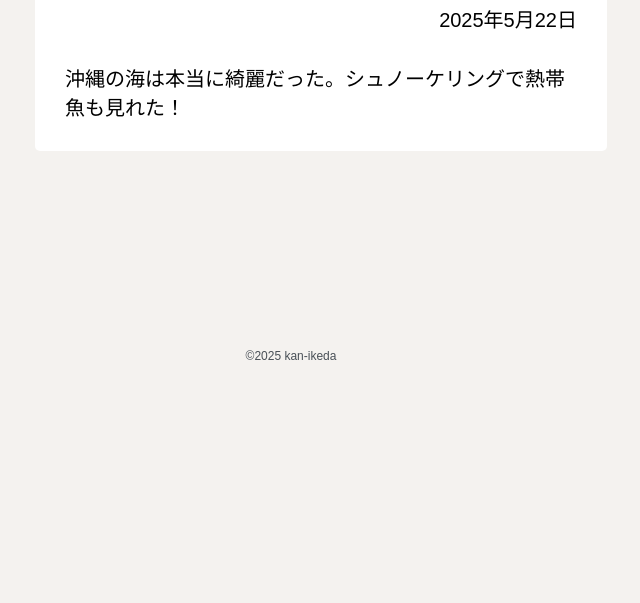
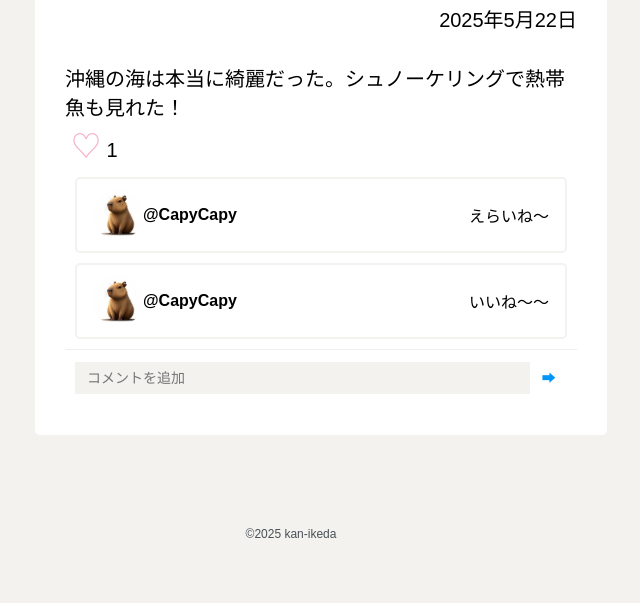
Before and after one commit to kan-ikeda/Log_Django, a Django app: page /5/ in a window 1280 px wide. Shown: the part 675-1278 px from the top of the page, without its empty margins (349-989 px from the left). Before the commit the page ends 1035 px from the top, so only its background shows below. Run offline with Django 5.2, Linux system fonts and the light colour scheme; data comes from the database, SQL or seed files in the repository; both versions use the stored data as it was after the commit.

Commit message:
コメントいいねのCSS実装

```diff
--- a/mylog/form.py
+++ b/mylog/form.py
@@ -41,8 +41,8 @@ class CommentForm(forms.ModelForm):
         model = Comment
         fields = ('content',)
         widgets = {
-            'content': forms.Textarea(attrs={
-                'class': 'form-content form_input',
+            'content': forms.TextInput(attrs={
+                'class': 'comment_content form_input',
                 'rows': 3,
                 'placeholder': 'コメントを追加',
             }),
--- a/static/css/log_detail.css
+++ b/static/css/log_detail.css
@@ -54,3 +54,88 @@
     margin: 0 0 0 10px;
     font-size: 30px;
 }
+
+.like-section button{
+    border: none;
+}
+
+.like-container {
+    display: flex;
+    align-items: center;
+}
+
+.like-sectio{
+    justify-content: left;
+}
+
+.like-button{
+    font-size: 20px;
+}
+
+.like-button span{
+    color: #F6ADC6;
+    font-size: 30px;
+}
+
+.add-comment-section {
+    background-color: #fff;
+    padding: 10px;
+    border-top: 1px solid #efefef;
+}
+
+.add-comment-section form {
+    display: flex;
+    align-items: center;
+}
+
+.add-comment-section form input[type="text"] {
+    flex-grow: 1;
+    border: none;
+    padding: 8px 12px;
+    font-size: 14px;
+    outline: none;
+}
+
+.add-comment-section form button {
+    background-color: transparent;
+    border: none;
+    color: #0095f6;
+    font-weight: bold;
+    padding: 8px 12px;
+    cursor: pointer;
+    outline: none;
+}
+
+.add-comment-section form button:hover {
+    opacity: 0.8;
+}
+
+.add-comment-section form p {
+    margin: 0;
+    flex-grow: 1;
+}
+
+.comment-author img{
+    width: 50px;
+    height: 50px;
+    border-radius: 50%;
+    display: block;
+}
+
+.comment-author{
+    display: flex;
+    align-items: center;
+}
+
+.comment{
+    display: flex;
+    justify-content: space-between;
+    margin: 10px;
+    border-radius: 5px;
+    padding: 0.5em 1em;
+    border: solid 2px #F4F2EF;
+}
+
+.comment_content{
+    text-align: left;
+}
--- a/templates/mylog/log_detail.html
+++ b/templates/mylog/log_detail.html
@@ -1,13 +1,14 @@
 {% extends 'base.html' %}
 {% load static %}
+{% load mylog_tags %}
 
 
 {% block extra_css %}
-    <link rel="stylesheet" type="text/css" href="{% static 'css/log_detail.css' %}">
+<link rel="stylesheet" type="text/css" href="{% static 'css/log_detail.css' %}">
 {% endblock %}
 
 {% block title %}
-    詳細
+詳細
 {% endblock %}
 
 
@@ -17,21 +18,23 @@
         <div class="author bg-w">
             <div class="author_icon bg-w">
                 {% if log.author.profile.avatar %}
-                    <img src="{{ log.author.profile.avatar.url }}" alt="ユーザーアイコン">
+                <img src="{{ log.author.profile.avatar.url }}" alt="ユーザーアイコン">
                 {% else %}
-                    <img src="{% static 'images/user_ikon.png' %}" alt="デフォルトユーザーアイコン">
+                <img src="{% static 'images/user_icon.jpg' %}" alt="デフォルトユーザーアイコン">
                 {% endif %}
             </div>
             <div class="user_name bg-w">
                 @{{ log.author.username }}
             </div>
         </div>
-        <div class="title bg-w"><h2 class="bg-w">{{ log.title }}</h2></div>
+        <div class="title bg-w">
+            <h2 class="bg-w">{{ log.title }}</h2>
+        </div>
         <div class="log_img bg-w">
             {% if log.image %}
-                <img src="{{ log.image.url }}" alt="投稿画像" class="bg-w">
+            <img src="{{ log.image.url }}" alt="投稿画像" class="bg-w">
             {% else %}
-                <img src="{% static 'images/NoImage.jpg' %}" alt="画像なし" class="bg-w">
+            <img src="{% static 'images/NoImage.jpg' %}" alt="画像なし" class="bg-w">
             {% endif %}
         </div>
         <div class="word bg-w">
@@ -39,6 +42,48 @@
         </div>
         <div class="content bg-w">{{ log.content }}</div>
 
+
+        <div class="like-section bg-w">
+            <div class="like-container bg-w">
+                <p class="bg-w">
+                <form method="post" action="{% url 'mylog:like' log.pk %}" class="bg-w">
+                    {% csrf_token %}
+                    <button type="submit" class="like-button bg-w">
+                        {% if user.is_authenticated and log|has_liked:user %}
+                        <span class="bg-w">♥</span> {{ like_count }}
+                        {% else %}
+                        <span class="bg-w">♡</span> {{ like_count }}
+                        {% endif %}
+                    </button>
+                </form>
+                </p>
+            </div>
+        </div>
+
+        <div class="comments-section bg-w">
+            {% for comment in comments %}
+            <div class="comment bg-w">
+                <div class="comment-author bg-w">
+                    {% if comment.user.profile.avatar %}
+                    <img src="{{ comment.user.profile.avatar.url }}" alt="コメントユーザーアイコン" class="comment-user-icon bg-w">
+                    {% else %}
+                    <img src="{% static 'images/user_icon.jpg' %}" alt="デフォルトコメントユーザーアイコン"
+                        class="comment-user-icon bg-w">
+                    {% endif %}
+                    <strong class="bg-w comment-username">@{{ comment.user.username }}</strong>
+                </div>
+                <p class="bg-w">{{ comment.content }}</p>
+            </div>
+            {% endfor %}
+        </div>
+
+        <div class="add-comment-section bg-w">
+            <form method="post" action="{% url 'mylog:add_comment' log.pk %}" class="bg-w">
+                {% csrf_token %}
+                {{comment_form.content}}
+                <button type="submit" class="bg-w">➡</button>
+            </form>
+        </div>
     </div>
 </div>
 
```
Also changed, not shown: db.sqlite3, media/avatars/カピバラさん.jpg (added), media/avatars/ワラビー.jpg (added).
